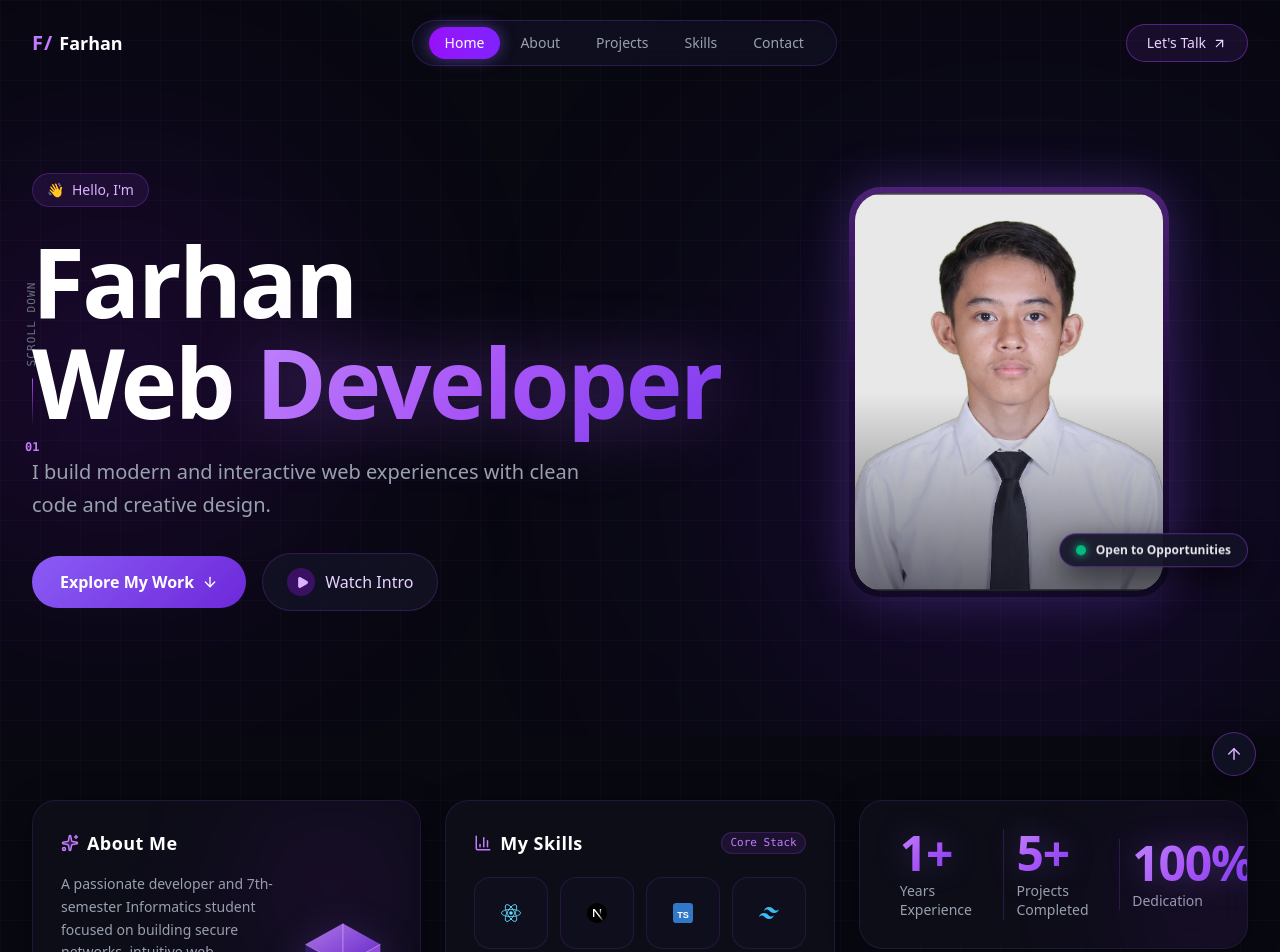
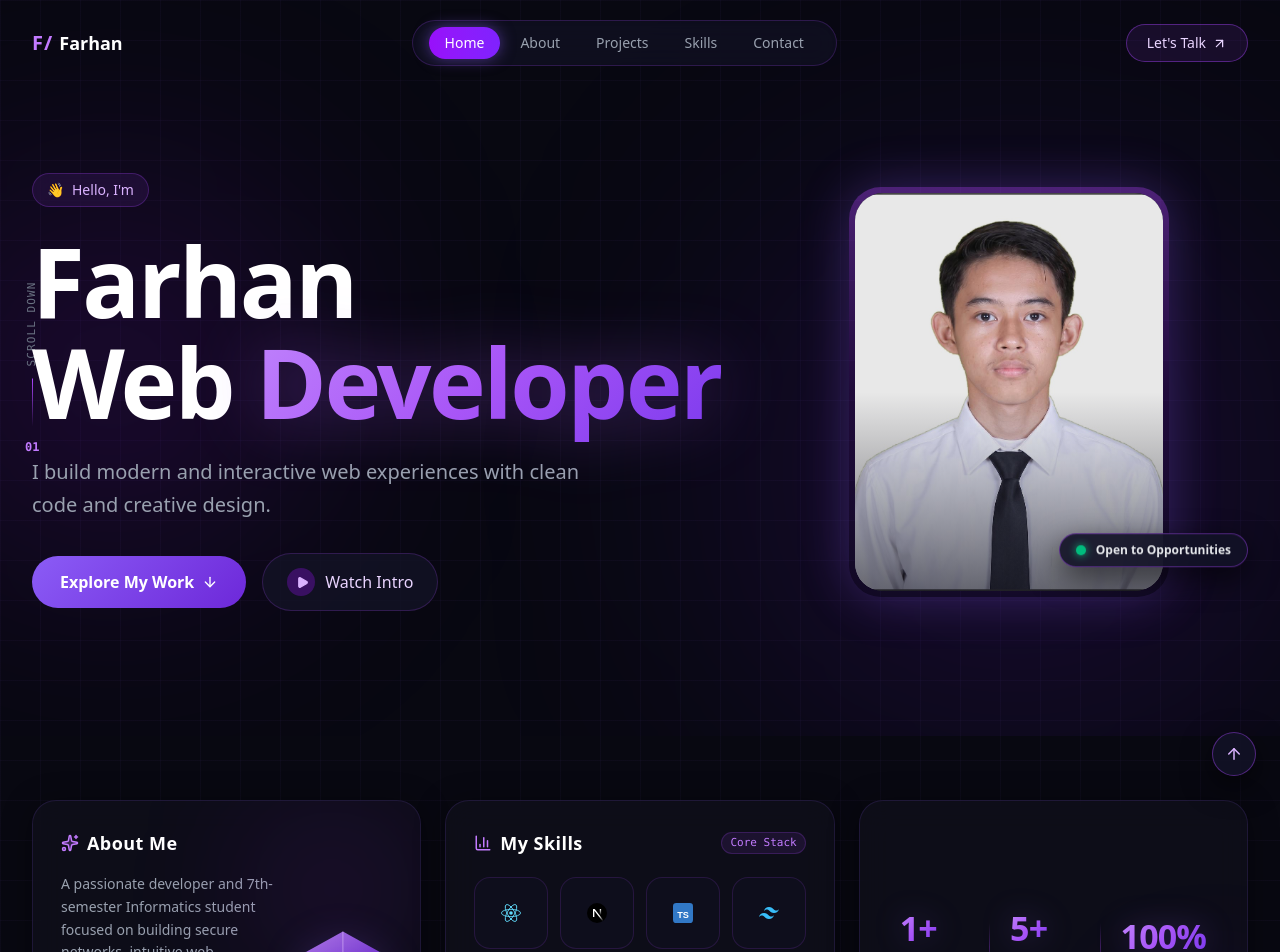
Before and after one commit to farhanafdillah/farhan-portfolio, a Next.js app in the folder farhan-portfolio/: page / in a window 1280 px wide. Shown: the top 952 px of the page. Built offline with nearby package versions, Linux system fonts and the light colour scheme.

Commit message:
Refine Stats card layout, balanced font size and symmetric dividers

```diff
--- a/farhan-portfolio/src/components/bento/AboutCard.jsx
+++ b/farhan-portfolio/src/components/bento/AboutCard.jsx
@@ -8,7 +8,7 @@ export default function AboutCard({ onLearnMore }) {
     <motion.div
       whileHover={{ y: -4 }}
       transition={{ duration: 0.3 }}
-      className="bento-card p-6 sm:p-7 flex flex-col justify-between relative overflow-hidden group cursor-pointer"
+      className="bento-card p-6 sm:p-7 flex flex-col justify-between relative overflow-hidden group cursor-pointer h-full"
       onClick={onLearnMore}
     >
       {/* Background soft glow on hover */}
--- a/farhan-portfolio/src/components/bento/ContactCard.jsx
+++ b/farhan-portfolio/src/components/bento/ContactCard.jsx
@@ -10,7 +10,7 @@ export default function ContactCard({ onOpenContact }) {
     <motion.div
       whileHover={{ y: -4 }}
       transition={{ duration: 0.3 }}
-      className="bento-card p-6 sm:p-7 flex flex-col justify-between relative overflow-hidden group"
+      className="bento-card p-6 sm:p-7 flex flex-col justify-between relative overflow-hidden group h-full"
     >
       {/* Background ambient glow */}
       <div className="absolute top-1/2 -right-8 w-44 h-44 bg-purple-600/15 rounded-full blur-3xl pointer-events-none" />
--- a/farhan-portfolio/src/components/bento/ProjectsCard.jsx
+++ b/farhan-portfolio/src/components/bento/ProjectsCard.jsx
@@ -10,7 +10,7 @@ export default function ProjectsCard({ onSelectProject, onViewAll }) {
     <motion.div
       whileHover={{ y: -4 }}
       transition={{ duration: 0.3 }}
-      className="bento-card p-6 sm:p-7 flex flex-col justify-between relative overflow-hidden"
+      className="bento-card p-6 sm:p-7 flex flex-col justify-between relative overflow-hidden h-full"
     >
       {/* Header */}
       <div className="flex items-center justify-between mb-5">
--- a/farhan-portfolio/src/components/bento/SkillsCard.jsx
+++ b/farhan-portfolio/src/components/bento/SkillsCard.jsx
@@ -106,7 +106,7 @@ export default function SkillsCard() {
     <motion.div
       whileHover={{ y: -4 }}
       transition={{ duration: 0.3 }}
-      className="bento-card p-6 sm:p-7 flex flex-col justify-between relative overflow-hidden"
+      className="bento-card p-6 sm:p-7 flex flex-col justify-between relative overflow-hidden h-full"
     >
       {/* Card Header */}
       <div className="flex items-center justify-between mb-4">
--- a/farhan-portfolio/src/components/bento/StatsCard.jsx
+++ b/farhan-portfolio/src/components/bento/StatsCard.jsx
@@ -8,25 +8,28 @@ export default function StatsCard() {
     <motion.div
       whileHover={{ y: -4 }}
       transition={{ duration: 0.3 }}
-      className="bento-card p-6 sm:p-7 flex flex-col justify-center relative overflow-hidden"
+      className="bento-card p-5 sm:p-6 lg:p-7 flex flex-col justify-center relative overflow-hidden h-full"
     >
       {/* Background ambient glow */}
-      <div className="absolute -bottom-10 -right-10 w-40 h-40 bg-purple-600/10 rounded-full blur-3xl pointer-events-none" />
+      <div className="absolute -bottom-10 -right-10 w-36 h-36 bg-purple-600/10 rounded-full blur-3xl pointer-events-none" />
 
-      <div className="grid grid-cols-3 gap-2 sm:gap-4 items-center h-full">
+      <div className="flex items-center justify-between w-full">
         {stats.map((stat, idx) => (
-          <div
-            key={stat.label}
-            className={`flex flex-col items-center sm:items-start text-center sm:text-left px-2 sm:px-3 ${
-              idx !== 0 ? "border-l border-purple-500/20" : ""
-            }`}
-          >
-            <span className="text-3xl sm:text-4xl md:text-5xl font-extrabold text-white tracking-tight text-gradient-purple drop-shadow-[0_0_15px_rgba(139,92,246,0.3)]">
-              {stat.value}
-            </span>
-            <span className="text-xs sm:text-sm font-medium text-gray-400 mt-1 leading-snug">
-              {stat.label}
-            </span>
+          <div key={stat.label} className="flex items-center flex-1 justify-between">
+            {/* Stat Item */}
+            <div className="flex flex-col items-start px-2 sm:px-3">
+              <span className="text-2xl sm:text-3xl xl:text-[34px] font-extrabold text-white tracking-tight text-gradient-purple drop-shadow-[0_0_15px_rgba(139,92,246,0.3)] leading-none mb-2">
+                {stat.value}
+              </span>
+              <span className="text-[11px] sm:text-xs text-gray-400 font-medium leading-tight max-w-[85px] sm:max-w-[100px]">
+                {stat.label}
+              </span>
+            </div>
+
+            {/* Elegant Divider between items (not after the last item) */}
+            {idx < stats.length - 1 && (
+              <div className="h-12 w-[1px] bg-gradient-to-b from-transparent via-purple-500/30 to-transparent flex-shrink-0 mx-1 sm:mx-2" />
+            )}
           </div>
         ))}
       </div>
```
